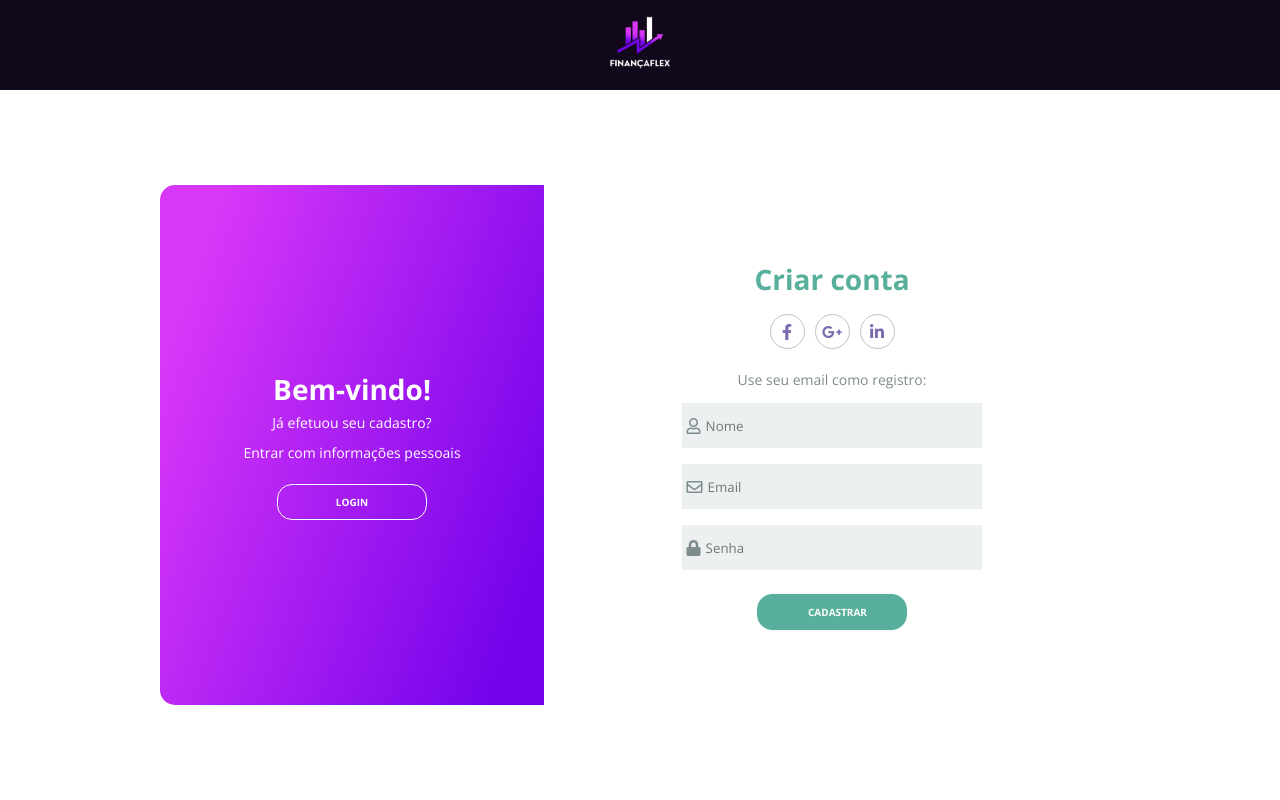
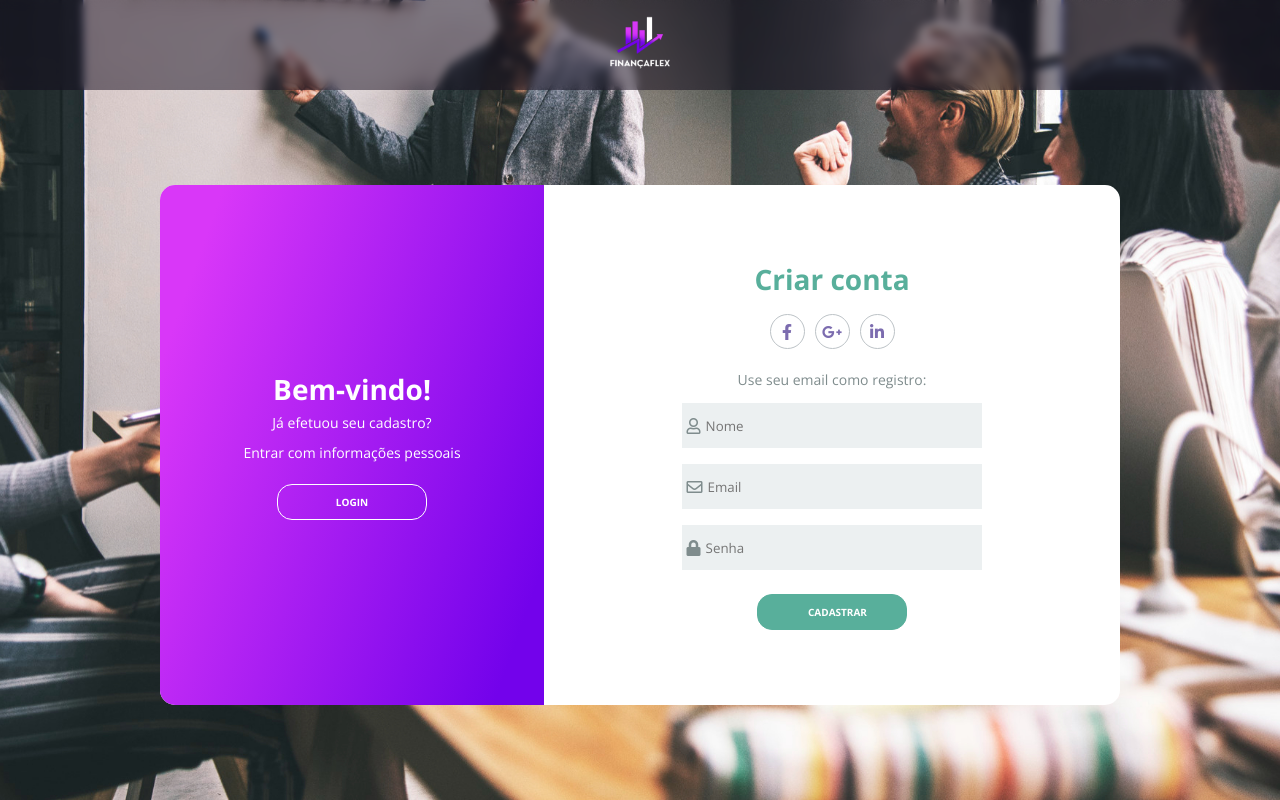
Before and after one commit to senacuser/Projeto-Integrador, a Flask app: page /cadastro in a window 1280 px wide. Run offline with Flask 3, Linux system fonts and the light colour scheme; some libraries are stand-ins or nearby versions.

Commit message:
Pequenas alterações na página cadastro

```diff
--- a/static/style.css
+++ b/static/style.css
@@ -12,10 +12,10 @@ body {
   /* background-image: linear-gradient(#7302eb,#eb02dc); */
 }
 
-
 .header {
-  background-color: hsl(268, 49%, 7%);
+  background-color: hsla(267, 50%, 7%, 0.5);
   justify-content: center;
+  backdrop-filter: blur(4px);
 }
 
 .container {
@@ -24,6 +24,10 @@ body {
   align-items: center;
   height: 100vh;
   padding-top: 5.625rem;
+  background-image: url('../static/grupo-de-pessoas-diversas-tendo-uma-reuniao-de-negocios.jpg');
+  background-position: top center;
+  background-repeat: no-repeat;
+  background-size: cover;
 }
 .content {
   background-color: #fff;
```
Also changed, not shown: static/grupo-de-pessoas-diversas-tendo-uma-reuniao-de-negocios.jpg (added), usuarios.db.
